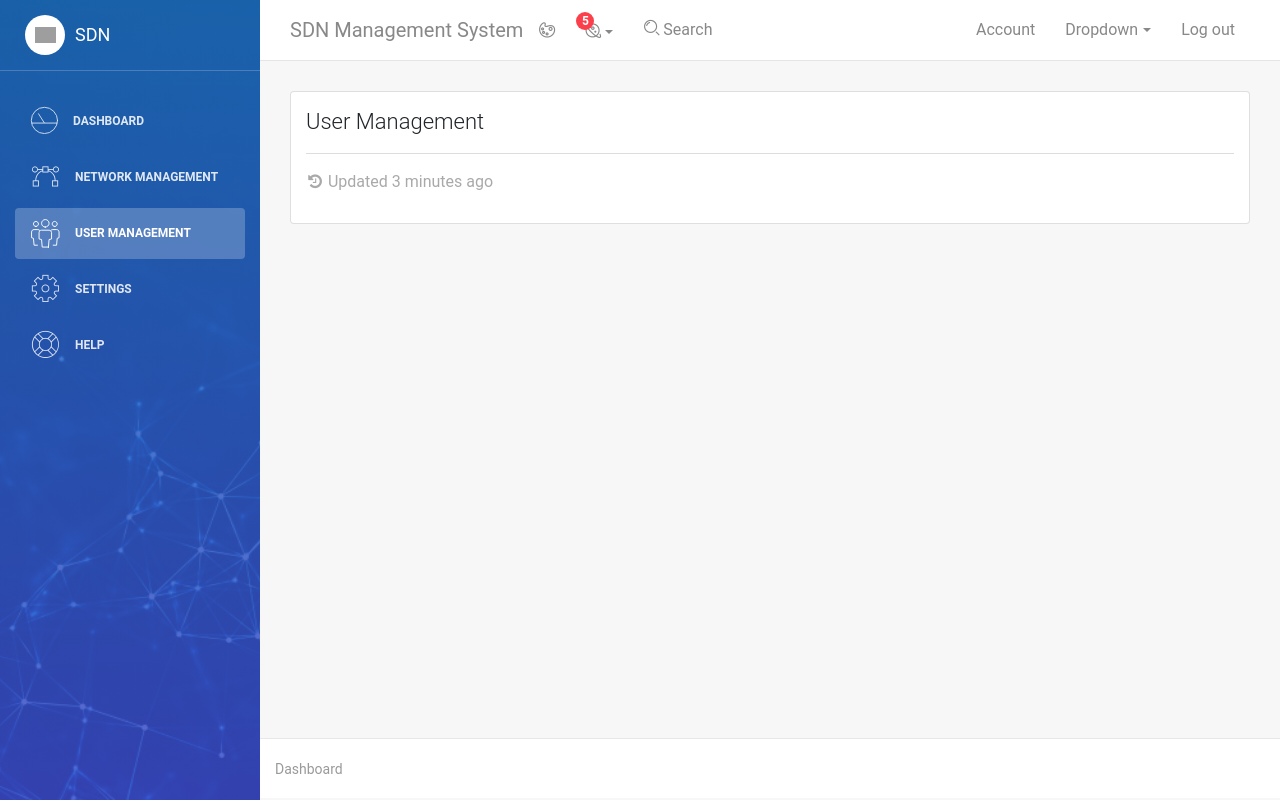
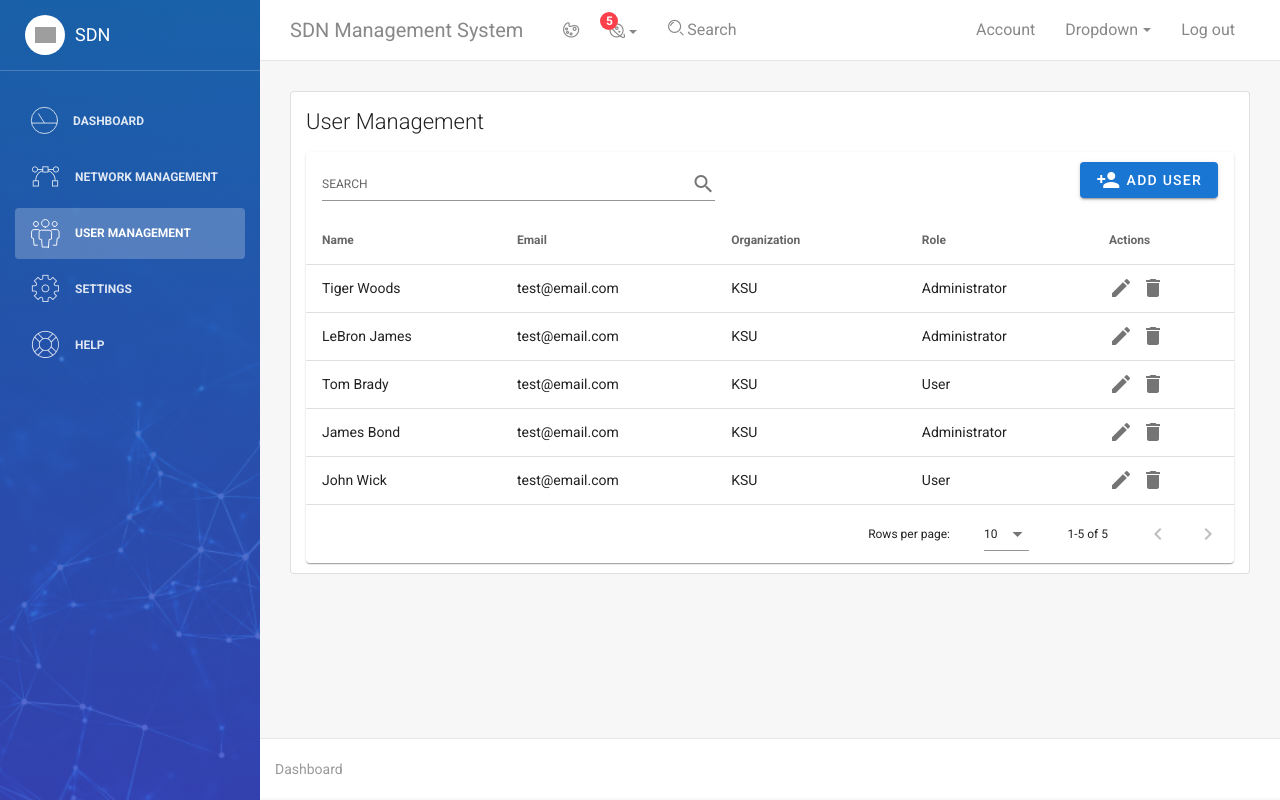
Before and after one commit to cybriant/WeaveVPN, a Vue app in the folder Frontend/: page /admin/user-management in a window 1280 px wide. Built offline with nearby package versions, Linux system fonts and the light colour scheme; sample sign-in values are in the browser's storage; grey boxes are pictures that could not be loaded; what v-tooltip would draw is missing.

Commit message:
Removed eslint, added user management datatable

```diff
--- a/Frontend/public/index.html
+++ b/Frontend/public/index.html
@@ -28,6 +28,8 @@
   <link href="https://fonts.googleapis.com/css?family=Montserrat:400,700,200" rel="stylesheet" />
   <link rel="stylesheet" href="https://fonts.googleapis.com/icon?family=Material+Icons">
 
+    <link rel="stylesheet" href="https://fonts.googleapis.com/css?family=Roboto:100,300,400,500,700,900">
+    <link rel="stylesheet" href="https://cdn.jsdelivr.net/npm/@mdi/font@latest/css/materialdesignicons.min.css">
 </head>
 <body>
 <div id="app"></div>
--- a/Frontend/src/App.vue
+++ b/Frontend/src/App.vue
@@ -1,7 +1,9 @@
 <template>
   <div :class="{'nav-open': $sidebar.showSidebar}">
     <notifications></notifications>
-    <router-view></router-view>
+    <v-app>
+      <router-view></router-view>
+    </v-app>
   </div>
 </template>
 
--- a/Frontend/src/assets/sass/lbd/_sidebar-and-main-panel.scss
+++ b/Frontend/src/assets/sass/lbd/_sidebar-and-main-panel.scss
@@ -127,7 +127,6 @@ body > .navbar-collapse{
                     margin-right: 15px;
                     width: 30px;
                     text-align: center;
-                    vertical-align: middle;
                     float: left;
                 }
             }
--- a/Frontend/src/components/SidebarPlugin/SideBar.vue
+++ b/Frontend/src/components/SidebarPlugin/SideBar.vue
@@ -14,7 +14,7 @@
       </div>
 
       <slot name="content"></slot>
-      <ul class="nav nav-main__links">
+      <ul class="nav nav-main__links" style="padding-left: 0;">
         <!--By default vue-router adds an active class to each route link. This way the links are colored when clicked-->
         <slot>
           <sidebar-link v-for="(link,index) in sidebarLinks"
--- a/Frontend/src/main.js
+++ b/Frontend/src/main.js
@@ -10,6 +10,7 @@ import VueRouter from 'vue-router'
 import App from './App.vue'
 import Axios from 'axios'
 import store from './store'
+import vuetify from './plugins/vuetify';
 import bootstrap from 'bootstrap-vue'
 
 Vue.use(bootstrap)
@@ -21,6 +22,7 @@ import LightBootstrap from './light-bootstrap-main'
 import routes from './routes/routes'
 
 import './registerServiceWorker'
+
 
 Vue.prototype.$http = Axios;
 const token = localStorage.getItem('token');
@@ -64,6 +66,9 @@ new Vue({
   render: h => h(App),
   router,
   store,
+  bootstrap,
+  vuetify,
+
   created () {
     const userString = localStorage.getItem('user')
     if (userString) {
--- a/Frontend/src/pages/UserManagement.vue
+++ b/Frontend/src/pages/UserManagement.vue
@@ -1,44 +1,196 @@
 <template>
   <div class="content">
     <div class="container-fluid">
-
       <div class="row">
         <div class="col-md-12">
           <card>
-
             <h4 style="margin-top: 0;">User Management</h4>
 
-            <div class="footer">
-              <hr>
-              <div class="stats">
-                <i class="fa fa-history"></i> Updated 3 minutes ago
-              </div>
-            </div>
+            <v-data-table
+              :headers="headers"
+              :items="users"
+              :search="search"
+              sort-by="Name"
+              class="elevation-1"
+            >
+              <template v-slot:top>
+                <v-toolbar flat color="white">
+                  <v-text-field
+                    v-model="search"
+                    append-icon="mdi-magnify"
+                    label="Search"
+                    single-line
+                    hide-details
+                  ></v-text-field>
+                  <v-spacer></v-spacer>
+                  <v-spacer></v-spacer>
+
+                  <!-- Start of dialog -->
+
+                  <v-dialog v-model="dialog" max-width="500px">
+                    <template v-slot:activator="{ on }">
+                      <v-btn color="primary" dark class="mb-2" v-on="on">
+                        <v-icon style="padding-right: 5px;">mdi-account-plus</v-icon>Add User
+                      </v-btn>
+                    </template>
+                    <v-card>
+                      <v-card-title>
+                        <span class="headline">{{ formTitle }}</span>
+                      </v-card-title>
+
+                      <v-card-text>
+                        <v-container>
+                          <v-row>
+                            <v-col cols="12" sm="12" md="6">
+                              <v-text-field v-model="editedItem.firstName" label="First Name"></v-text-field>
+                            </v-col>
+                            <v-col cols="12" sm="12" md="6">
+                              <v-text-field v-model="editedItem.lastName" label="Last Name"></v-text-field>
+                            </v-col>
+                            <v-col cols="12" sm="12" md="12">
+                              <v-text-field v-model="editedItem.email" label="Email"></v-text-field>
+                            </v-col>
+                            <v-col cols="12" sm="12" md="12">
+                              <v-text-field v-model="editedItem.organization" label="Organization"></v-text-field>
+                            </v-col>
+                            <v-col cols="12" sm="12" md="12">
+                              <v-select :items="roles" v-model="editedItem.role" label="Role"></v-select>
+                            </v-col>
+                          </v-row>
+                        </v-container>
+                      </v-card-text>
+
+                      <v-card-actions>
+                        <v-spacer></v-spacer>
+                        <v-btn color="grey darken-1" text @click="close">Cancel</v-btn>
+                        <v-btn color="primary" outlined @click="save">{{ submitBtn }}</v-btn>
+                      </v-card-actions>
+                    </v-card>
+                  </v-dialog>
+
+                  <!-- End of dialog -->
+                </v-toolbar>
+              </template>
+              <template v-slot:item.action="{ item }">
+                <v-icon  class="mr-2" @click="editItem(item)" title="Edit User">edit</v-icon>
+                <v-icon  @click="deleteItem(item)" title="Delete User">delete</v-icon>
+              </template>
+              <template v-slot:no-data>
+                <v-btn color="primary" @click="initialize">Reset</v-btn>
+              </template>
+            </v-data-table>
           </card>
-
         </div>
       </div>
     </div>
   </div>
 </template>
 <script>
+export default {
+  data: () => ({
+    roles: ["Administrator", "User"],
+    search: "",
+    dialog: false,
+    headers: [
+      {
+        text: "Name",
+        align: "left",
+        value: "name"
+      },
+      { text: "Email", value: "email" },
+      { text: "Organization", value: "organization" },
+      { text: "Role", value: "role" },
+      { text: "Actions", value: "action", sortable: false }
+    ],
+    users: [],
+    editedIndex: -1,
+    editedItem: {},
+    defaultItem: {}
+  }),
 
-  export default {
-    components: {
+  computed: {
+    formTitle() {
+      return this.editedIndex === -1 ? "Add New User" : "Edit User";
+    },
+    submitBtn() {
+      return this.editedIndex === -1 ? "Add" : "Update";
+    }
+  },
 
+  watch: {
+    dialog(val) {
+      val || this.close();
+    }
+  },
+
+  created() {
+    this.initialize();
+  },
+
+  methods: {
+    initialize() {
+      this.users = [
+        {
+          name: "Tiger Woods",
+          email: "test@email.com",
+          organization: "KSU",
+          role: "Administrator"
+        },
+        {
+          name: "LeBron James",
+          email: "test@email.com",
+          organization: "KSU",
+          role: "Administrator"
+        },
+        {
+          name: "Tom Brady",
+          email: "test@email.com",
+          organization: "KSU",
+          role: "User"
+        },
+        {
+          name: "James Bond",
+          email: "test@email.com",
+          organization: "KSU",
+          role: "Administrator"
+        },
+        {
+          name: "John Wick",
+          email: "test@email.com",
+          organization: "KSU",
+          role: "User"
+        }
+      ];
     },
-    data () {
-      return {
 
+    editItem(item) {
+      this.editedIndex = this.users.indexOf(item);
+      this.editedItem = Object.assign({}, item);
+      this.dialog = true;
+    },
+
+    deleteItem(item) {
+      const index = this.users.indexOf(item);
+      confirm("Are you sure you want to delete this user?") &&
+        this.users.splice(index, 1);
+    },
+
+    close() {
+      this.dialog = false;
+      setTimeout(() => {
+        this.editedItem = Object.assign({}, this.defaultItem);
+        this.editedIndex = -1;
+      }, 300);
+    },
+
+    save() {
+      if (this.editedIndex > -1) {
+        Object.assign(this.users[this.editedIndex], this.editedItem);
+      } else {
+        this.users.push(this.editedItem);
       }
-    },
-   // mounted () {
-   // this.$http
-   //   .get('http://127.0.0.1:5000/api/login')
-   //   .then(response => (this.info = response.data.email))
-   // }
+      this.close();
+    }
   }
+};
 </script>
-<style>
-
-</style>
--- /dev/null
+++ b/Frontend/src/plugins/vuetify.js
@@ -0,0 +1,8 @@
+import Vue from 'vue';
+import Vuetify from 'vuetify';
+import 'vuetify/dist/vuetify.min.css';
+
+Vue.use(Vuetify);
+
+export default new Vuetify({
+});
```
Also changed, not shown: Frontend/package.json (+4 -3 lines), 2 other files (tests, documents, lock files or other folders).
